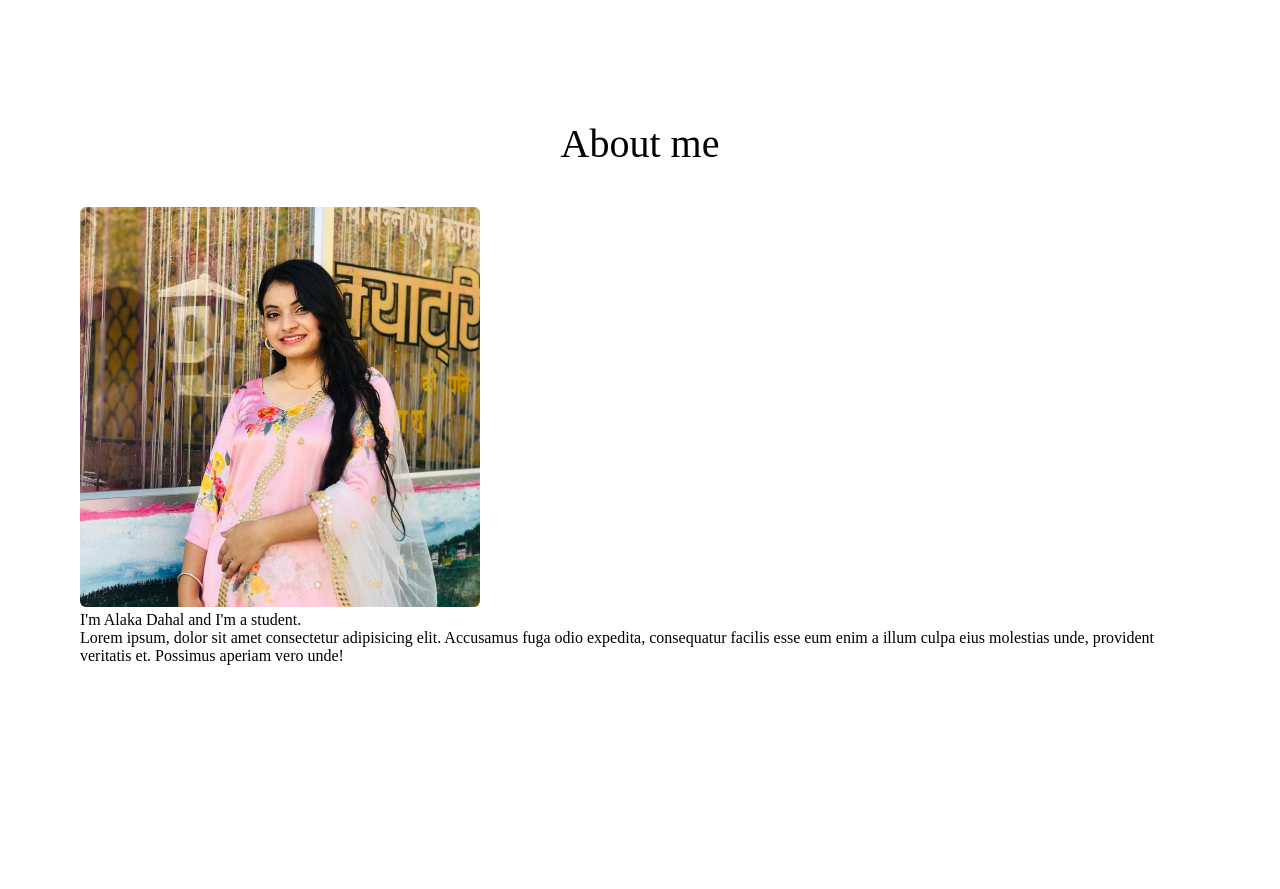
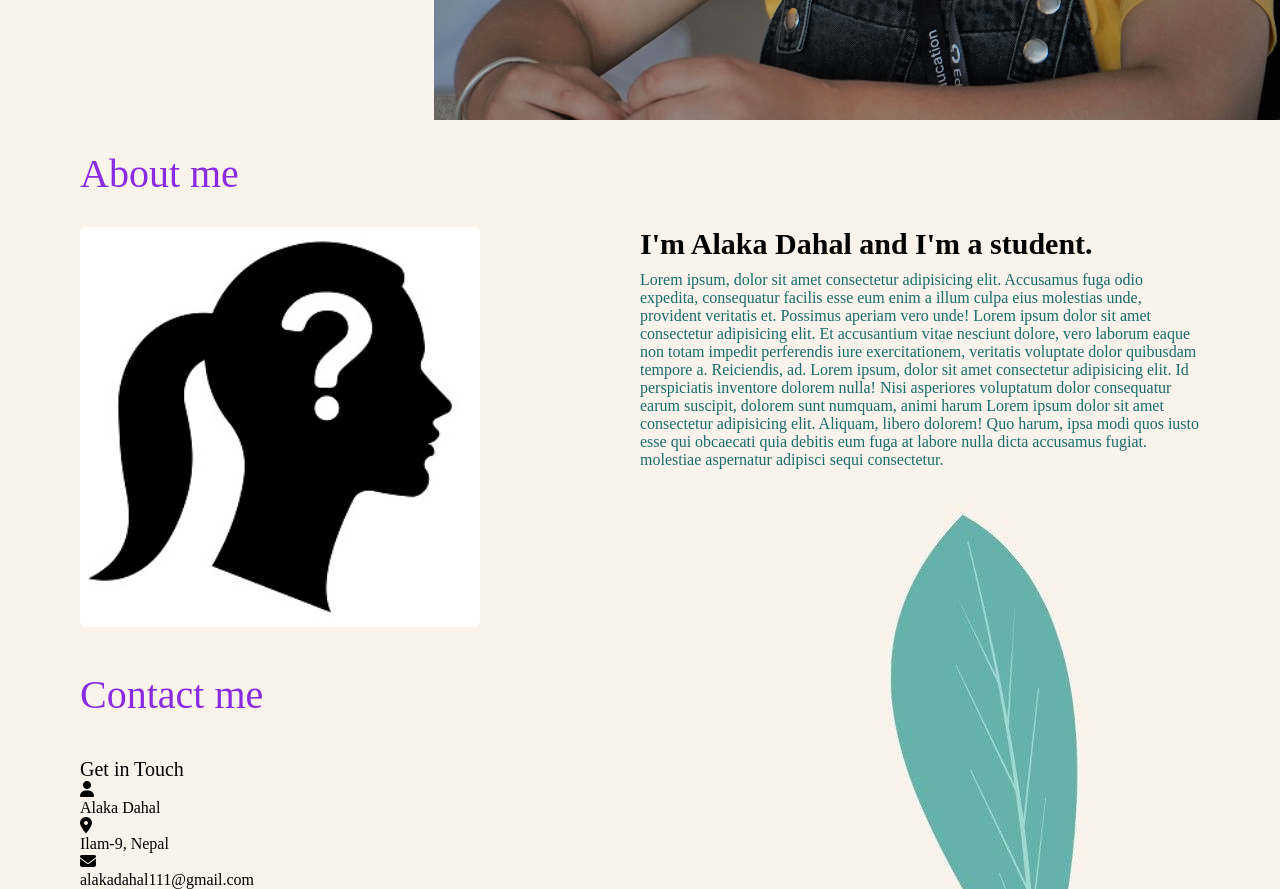
Before and after one commit to alakadahal/portfolio, a plain HTML site: page index.html in a window 1280 px wide. Shown: the part 680-1569 px from the top of the page. Before the commit the page ends 1345 px from the top, so only its background shows below. Drawn offline with Linux system fonts and the light colour scheme; files that its build step writes are made by us from their sources.

Commit message:
add about and contact section

```diff
--- a/index.html
+++ b/index.html
@@ -6,19 +6,21 @@
     <meta name="viewport" content="width=device-width, initial-scale=1.0">
     <title>Alaka-Portfolio</title>
     <link rel="icon" type="image/x-icon" href="favicon.png">
-    <link rel="stylesheet" href="/myportfolio/styles/styles.css">
+    <link rel='stylesheet' href='https://cdnjs.cloudflare.com/ajax/libs/font-awesome/4.7.0/css/font-awesome.min.css'>
+    <link rel="stylesheet" href="/styles/styles.css">
     <script src="https://kit.fontawesome.com/a076d05399.js" crossorigin="anonymous"></script>
 </head>
 <body>
+
 <nav class="navbar">
     <div class="max-width">
     <div class="logo"><a href="a">Portfo<span>lio.</span></a></div>
 <ul class="menu">
-    <li><a href="a">Home</a></li>
+    <li><a href="#home">Home</a></li>
     <li><a href="#about">About</a></li>
-    <li><a href="a">Contact</a></li>
+    <li><a href="#contact">Contact me</a></li>
 </ul>
-</div>
+</div>`
 </nav>
 
 <section class="home" id="home">
@@ -35,20 +37,62 @@
       <h2 class="title"> About me </h2>
         <div class="about-content">
         <div class="column-left">
-            <img src="profile.jpg" alt="profile" height="500px">
+            <img src="/about.jpg" alt="">
         </div>
-        </div>
+
         <div class="column-right">
             <div class="text">I'm Alaka Dahal and I'm a student.</div>
-        </div>
+
         <p>Lorem ipsum, dolor sit amet consectetur
              adipisicing elit. Accusamus fuga odio expedita,
              consequatur facilis esse eum enim a illum culpa
              eius molestias unde, provident veritatis et.
-             Possimus aperiam vero unde!</p>
+             Possimus aperiam vero unde!
+            Lorem ipsum dolor sit amet consectetur adipisicing elit.
+             Et accusantium vitae nesciunt dolore, vero
+              laborum eaque non totam impedit perferendis
+            iure exercitationem, veritatis voluptate
+               dolor quibusdam tempore a. Reiciendis, ad.
+            Lorem ipsum, dolor sit amet consectetur adipisicing elit.
+            Id perspiciatis inventore dolorem nulla! Nisi asperiores voluptatum dolor
+            consequatur earum suscipit, dolorem sunt numquam, animi harum
+             Lorem ipsum dolor sit amet consectetur adipisicing elit. Aliquam,
+             libero dolorem! Quo harum, ipsa modi quos iusto esse
+             qui obcaecati quia debitis eum fuga at labore nulla dicta accusamus fugiat.
+              molestiae aspernatur adipisci sequi consectetur.</p>
+
+    </div>
+</div>
+</div>
+</section>
+<section class="contact" id="contact">
+    <div class="max-width">
+      <h2 class="title"> Contact me</h2>
+      <div class="column-left">
+        <div class="text">Get in Touch</div>
+        <div class="icons">
+            <div class="row">
+               <i class="fa fa-user"></i>
+                <div class="info">
+                    <div class="sub-title">Alaka Dahal</div>
+                </div>
+                <div class="row">
+                    <i class="fa fa-map-marker"></i>
+                     <div class="info">
+                         <div class="sub-title">Ilam-9, Nepal</div>
+                     </div>
+                     <div class="row">
+                        <i class="fa fa-envelope"></i>
+                         <div class="info">
+                             <div class="sub-title">alakadahal111@gmail.com</div>
+                         </div>
+            </div>
+
+        </div>
+      </div>
+
+      </div>
     </div>
 </section>
-
-
 </body>
 </html>
--- a/styles/styles.css
+++ b/styles/styles.css
@@ -5,9 +5,12 @@
     box-sizing: border-box;
     text-decoration: none;
 }
+
 body{
-    background-image: url(/myportfolio/bgimage.jpg);
+    background-image: url(/bgimage.jpg);
+
 }
+
 /*navbar styling*/
 .max-width {
     max-width: 1300px;
@@ -51,7 +54,7 @@ body{
 /*home styling*/
 .home {
     display: flex;
-    background:url(/myportfolio/alku.jpg)no-repeat right;
+    background:url(/alku.jpg)no-repeat right;
    height:100vh;
     color: rgb(118, 77, 54);
     min-height: 500px;
@@ -72,26 +75,29 @@ body{
     font-size: 30px;
     margin: 5px 0;
 }
+
 /*about styling*/
 .about {
     font-family:'Poppins' sans-serif;
 }
 .about .title {
     font-family:'Ubuntu' sans-serif;
-    text-align: center;
+    text-align: left;
     font-size: 40px;
     font-weight: 500;
     margin-bottom: 20px;
-    padding-bottom: 20px;
+    padding-bottom: 10px;
+    padding-top: 30px;
+    color: blueviolet;
 }
 .about .about-content {
     display: flex;
     flex-wrap: wrap;
-    align-items: center;
+    align-items: left;
     justify-content: space-between;
 }
 .about .about-content .column-left {
-    width: 55%;
+    width: 50%;
 }
 .about .about-content .column-left img {
     height: 400px;
@@ -99,14 +105,32 @@ body{
     object-fit: cover;
     border-radius: 6px;
 }
+
 .about .about-content .column-right {
-    width: 45%;
+    width: 50%;
 }
 .about .about-content .column-right .text {
-    font-size: 25px;
+    font-size: 30px;
     font-weight: 600;
     margin-bottom: 10px;
 }
 .about .about-content .column-right p {
-   text-align: right;
+   color: rgb(23, 108, 108);
 }
+ /*contact styling*/
+ .contact {
+    font-family:'Poppins' sans-serif;
+}
+.contact .title {
+    font-family:'Ubuntu' sans-serif;
+    text-align: left;
+    font-size: 40px;
+    font-weight: 500;
+    margin-bottom: 20px;
+    padding-bottom: 20px;
+    padding-top: 40px;
+    color: blueviolet;
+}
+.contact .column-left .text {
+    font-size: 20px;
+}
```
Also changed, not shown: about.jpg (added), porfile1.jpg (deleted), profile.jpg (deleted).
